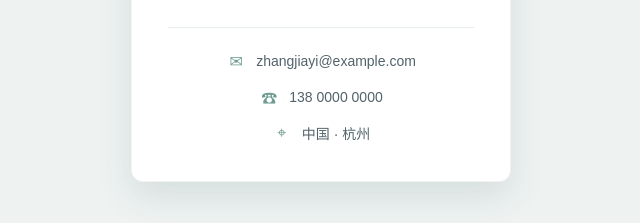
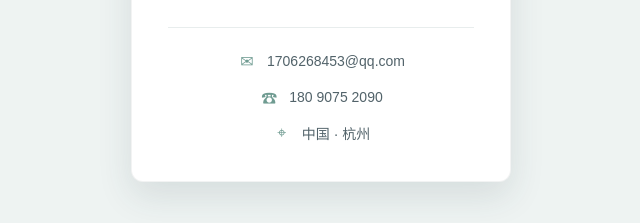
Before and after one commit to Plus1111111/WebQianduan, a plain HTML site: page index.html in a window 1280 px wide. Shown: the part 427-650 px from the top of the page, 319-959 px from the left. Drawn offline with Linux system fonts and the light colour scheme.

Commit message:
个人名片

```diff
--- a/index.html
+++ b/index.html
@@ -18,13 +18,13 @@
 
         <!-- 联系方式列表 -->
         <div class="contact-list">
-            <a href="mailto:zhangjiayi@example.com" class="contact-item">
+            <a href="mailto:1706268453@qq.com" class="contact-item">
                 <span class="contact-icon" aria-hidden="true">✉</span>
-                <span>zhangjiayi@example.com</span>
+                <span>1706268453@qq.com</span>
             </a>
-            <a href="tel:13800000000" class="contact-item">
+            <a href="tel:18090752090" class="contact-item">
                 <span class="contact-icon" aria-hidden="true">☎</span>
-                <span>138 0000 0000</span>
+                <span>180 9075 2090</span>
             </a>
             <div class="contact-item">
                 <span class="contact-icon" aria-hidden="true">⌖</span>
```
